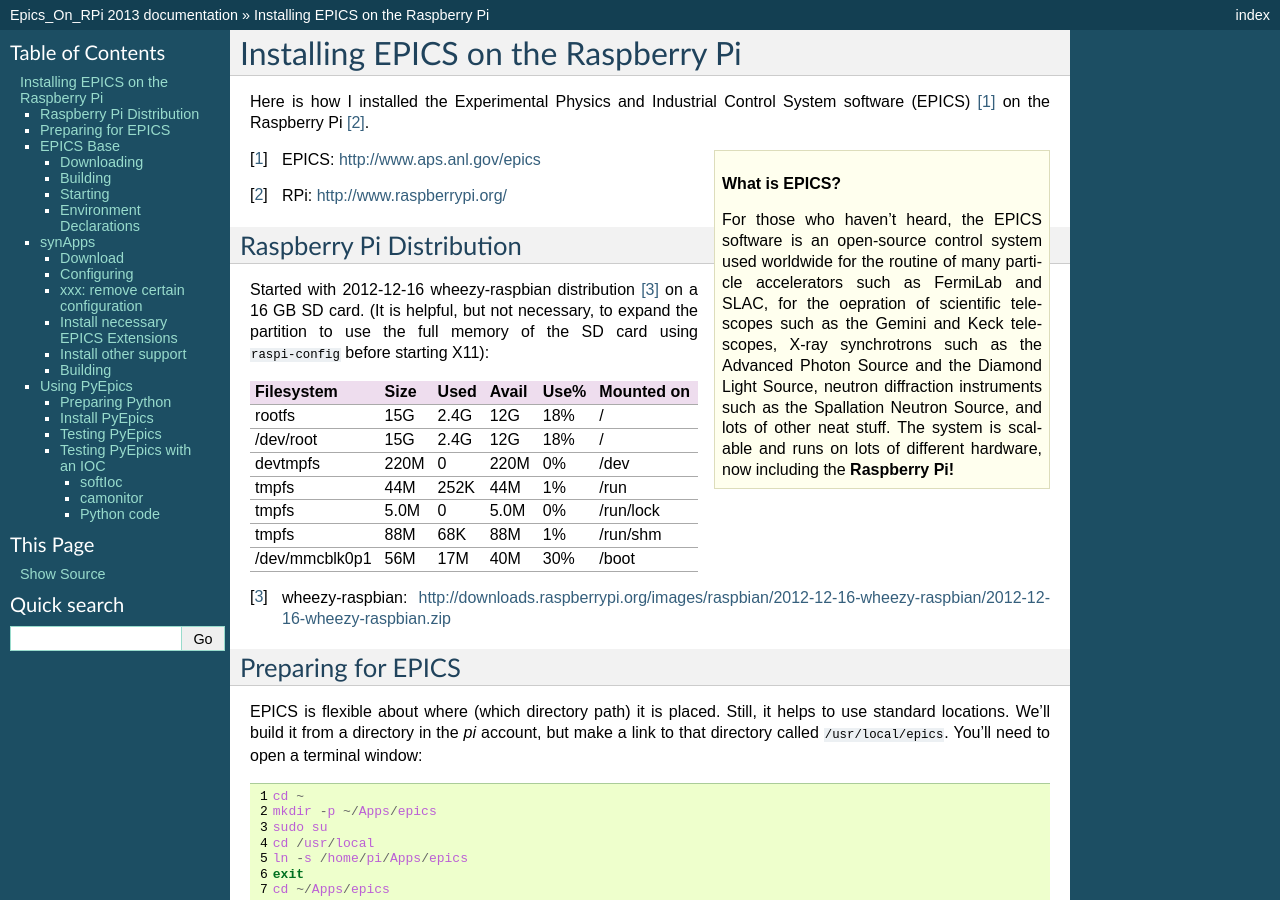
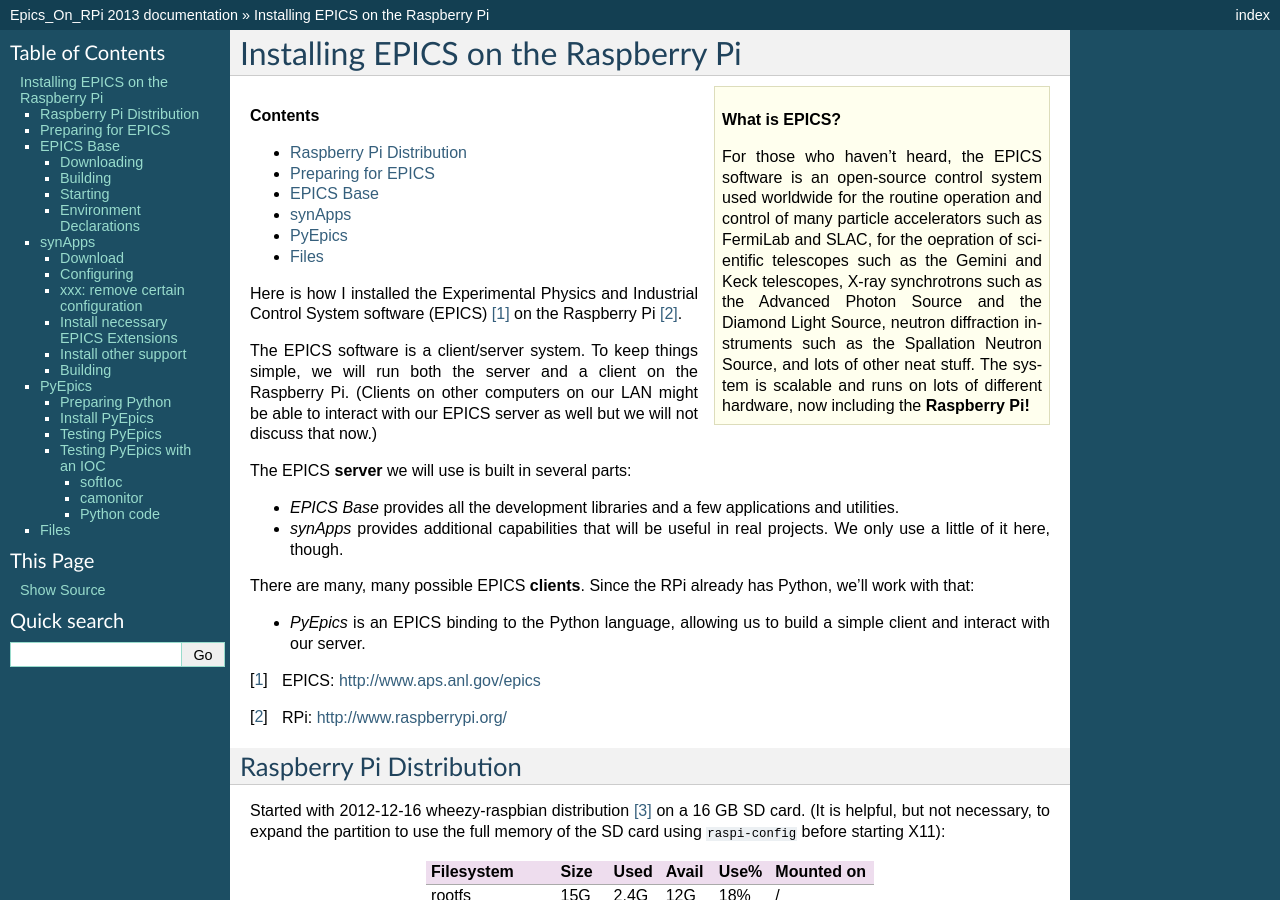
Before and after one commit to prjemian/epicspi, a Sphinx documentation site: the page built from doc/epicspi/source/index.rst, in a window 1280 px wide and 900 px high. Built offline with Sphinx 7.4.7, drawn with Linux system fonts in a browser that asks for light colours; some of the changed text lies outside the part shown.

Commit message:
editing
git-svn-id: http://svn.jemian.org/svn/regitte/EPICS@1872 4ca16b70-4e1b-0410-88e2-31485261bf7f

```diff
--- a/doc/epicspi/source/index.rst
+++ b/doc/epicspi/source/index.rst
@@ -7,13 +7,11 @@
 Installing EPICS on the Raspberry Pi
 ========================================
 
-Here is how I installed the Experimental Physics and Industrial Control System
-software (EPICS) [#]_ on the Raspberry Pi [#]_.
-
 .. sidebar:: What is EPICS?
 
    For those who haven't heard, the EPICS software is an open-source
-   control system used worldwide for the routine of many particle accelerators
+   control system used worldwide for the routine operation and control
+   of many particle accelerators
    such as FermiLab and SLAC, for the oepration of scientific telescopes such
    as the Gemini and Keck telescopes, X-ray synchrotrons such as the
    Advanced Photon Source and the Diamond Light Source, neutron diffraction
@@ -21,8 +19,42 @@ software (EPICS) [#]_ on the Raspberry Pi [#]_.
    stuff.  The system is scalable and runs on lots of different hardware,
    now including the **Raspberry Pi!**
 
+.. rubric:: Contents
+
+* :ref:`Raspberry Pi Distribution`
+* :ref:`Preparing for EPICS`
+* :ref:`EPICS Base`
+* :ref:`synApps`
+* :ref:`PyEpics`
+* :ref:`Files`
+
+Here is how I installed the Experimental Physics and Industrial Control System
+software (EPICS) [#]_ on the Raspberry Pi [#]_.
+
+The EPICS software is a client/server system.
+To keep things simple, we will run both the server and a client
+on the Raspberry Pi.  (Clients on other computers on our
+LAN might be able to interact with our EPICS server as well but
+we will not discuss that now.)
+
+The EPICS **server** we will use is built in several parts:
+
+* *EPICS Base* provides all the development libraries and a
+  few applications and utilities.
+* *synApps* provides additional capabilities that will be useful
+  in real projects.  We only use a little of it here, though.
+
+
+There are many, many possible EPICS **clients**.
+Since the RPi already has Python, we'll work with that:
+
+* *PyEpics* is an EPICS binding to the Python language, allowing
+  us to build a simple client and interact with our server.
+
 .. [#] EPICS: http://www.aps.anl.gov/epics
 .. [#] RPi: http://www.raspberrypi.org/
+
+.. _Raspberry Pi Distribution:
 
 Raspberry Pi Distribution
 ========================================
@@ -45,6 +77,8 @@ tmpfs            88M   68K   88M   1% /run/shm
 =============== ====  ==== ===== ==== =======================
 
 .. [#] wheezy-raspbian: http://downloads.raspberrypi.org/images/raspbian/2012-12-16-wheezy-raspbian/2012-12-16-wheezy-raspbian.zip
+
+.. _Preparing for EPICS:
 
 Preparing for EPICS
 ========================================
@@ -70,8 +104,15 @@ By making the *epics* directory in *pi* account,
 we will be able to modify any of our EPICS resources
 without needing to gain higher privileges.
 
+.. _EPICS Base:
+
 EPICS Base
 ========================================
+
+EPICS Base is very easy to build.  The wheezy-raspbian distribution
+already has all the tools necessary to build EPICS Base.
+All that is necessary is to define the host architecture
+and then build it.
 
 Downloading
 ----------------------------------------
@@ -202,6 +243,8 @@ After EPICS base has been built, we see that it has taken
 
 
 
+.. _synApps:
+
 synApps
 ========================================
 
@@ -289,12 +332,16 @@ Edit ``Makefile`` and remove support for these modules:
 xxx: remove certain configuration
 ------------------------------------------------
 
+The **xxx** module is an example and template EPICS IOC,
+demonstrating configuration of many synApps modules.
+APS beam line IOCs are built using *xxx* as a template.
+
 In ``xxx-5-6/configure/RELEASE``, place a comment on line 19
 to remove build support for *areaDetector* in *xxx*::
 
     #AREA_DETECTOR=$(SUPPORT)/areaDetector-1-8beta1
 
-Then, in ``xxx-5-6/xxxApps/src/Makefile``, comment out all
+Then, in ``xxx-5-6/xxxApp/src/Makefile``, comment out all
 lines that refer to *areaDetector* components, such as
 *ADsupport*, "NDPlugin*, *simDetector*, and *netCDF*,
 as well as *dxp* support.
@@ -379,10 +426,13 @@ The ``make rebuild`` step took about 70 minutes.
    started at  Sun Jan 20 22:55:54 CST 2013
    finished at Mon Jan 21 00:07:22 CST 2013
 
-Using PyEpics
+
+.. _PyEpics:
+
+PyEpics
 ==================
 
-It is possible to run the PyEpics support from Matt Newville
+It is possible to run the *PyEpics* support from Matt Newville
 (http://cars.uchicago.edu/software/python/pyepics3/)
 on the Raspberry Pi!
 
@@ -423,7 +473,7 @@ With the *setuptools* installed, it becomes simple to install PyEpics (still as
 The installation will complain about missing EPICS support libraries (*libca* and *libCom*).
 Now, we can address that (still as root)::
 
-    cd /usr/local/lib/python2.7/dist-packages/epics
+    cd /usr/local/lib/python2.7/dist-packages/pyepics-3.2.1-py2.7.egg
     cp /home/pi/Apps/epics/base-3.14.12.3/lib/linux-arm/libca.so.3.14 ./
     cp /home/pi/Apps/epics/base-3.14.12.3/lib/linux-arm/libCom.so.3.14 ./
     ln -s libca.so.3.14  libca.so
@@ -443,12 +493,12 @@ you wish, we'll use */home/pi*):
 .. code-block:: python
    :linenos:
 
-    #!/usr/bin/env python
+   #!/usr/bin/env python
 
-    import epics
+   import epics
 
-    print epics.__version__
-    print epics.__file__
+   print epics.__version__
+   print epics.__file__
 
 Also, remember to make the file executable::
 
@@ -491,6 +541,12 @@ with a simple EPICS database.  Save this into a file called *simple.db*:
    	   field(VAL,  "RPi default message")
    }
 
+.. note:: The file *simple.db* defines two EPICS records: *rpi:trigger* and *rpi:message*.
+   The first record can take the value of 0 or 1, which also have the
+   string values of "off" and "on", respectively.  The second record
+   is a string.
+
+
 Now, run the EPICS soft IOC support with this database:
 
 .. code-block:: guess
@@ -529,28 +585,28 @@ Put this code in file *test.py*:
 .. code-block:: python
    :linenos:
 
-    #!/usr/bin/env python
+   #!/usr/bin/env python
 
-    import epics
+   import epics
 
-    print epics.caget('rpi:trigger.DESC')
-    print epics.caget('rpi:trigger')
-    print epics.caget('rpi:message.DESC')
-    print epics.caget('rpi:message')
+   print epics.caget('rpi:trigger.DESC')
+   print epics.caget('rpi:trigger')
+   print epics.caget('rpi:message.DESC')
+   print epics.caget('rpi:message')
 
-    epics.caput('rpi:message', 'setting trigger')
-    epics.caput('rpi:trigger', 1)
-    print epics.caget('rpi:trigger.DESC')
-    print epics.caget('rpi:trigger')
-    print epics.caget('rpi:message.DESC')
-    print epics.caget('rpi:message')
+   epics.caput('rpi:message', 'setting trigger')
+   epics.caput('rpi:trigger', 1)
+   print epics.caget('rpi:trigger.DESC')
+   print epics.caget('rpi:trigger')
+   print epics.caget('rpi:message.DESC')
+   print epics.caget('rpi:message')
 
-    epics.caput('rpi:message', 'clearing trigger')
-    epics.caput('rpi:trigger', 0)
-    print epics.caget('rpi:trigger.DESC')
-    print epics.caget('rpi:trigger')
-    print epics.caget('rpi:message.DESC')
-    print epics.caget('rpi:message')
+   epics.caput('rpi:message', 'clearing trigger')
+   epics.caput('rpi:trigger', 0)
+   print epics.caget('rpi:trigger.DESC')
+   print epics.caget('rpi:trigger')
+   print epics.caget('rpi:message.DESC')
+   print epics.caget('rpi:message')
 
 Make the file executable and then run it::
 
@@ -579,6 +635,22 @@ Note that new messages have also printed on the terminal running *camonitor*::
    rpi:trigger     2013-01-21 08:20:28.702967 off
 
 
+.. _Files:
+
+Files
+======
+
+These files, described above, are available for direct download:
+
+======================  ========================================================================
+file                    description
+======================  ========================================================================
+:download:`verify.py`   test that PyEpics is installed
+:download:`simple.db`   simple EPICS database to test PyEpics communications with EPICS
+:download:`test.py`     Python code to test PyEpics communications with EPICS
+======================  ========================================================================
+
+
 ..
 	-----------------------
 
--- /dev/null
+++ b/doc/epicspi/source/test.py
@@ -0,0 +1,26 @@
+#!/usr/bin/env python
+
+import epics
+
+print epics.caget('rpi:trigger.DESC')
+print epics.caget('rpi:trigger')
+print epics.caget('rpi:message.DESC')
+print epics.caget('rpi:message')
+
+msg = epics.caget('rpi:message')
+
+epics.caput('rpi:message', 'setting trigger')
+epics.caput('rpi:trigger', 1)
+print epics.caget('rpi:trigger.DESC')
+print epics.caget('rpi:trigger')
+print epics.caget('rpi:message.DESC')
+print epics.caget('rpi:message')
+
+epics.caput('rpi:message', 'clearing trigger')
+epics.caput('rpi:trigger', 0)
+print epics.caget('rpi:trigger.DESC')
+print epics.caget('rpi:trigger')
+print epics.caget('rpi:message.DESC')
+print epics.caget('rpi:message')
+
+epics.caput('rpi:message', msg)
--- /dev/null
+++ b/doc/epicspi/source/verify.py
@@ -0,0 +1,6 @@
+#!/usr/bin/env python
+
+import epics
+
+print epics.__version__
+print epics.__file__
```
Also changed, not shown: 1 other file.
